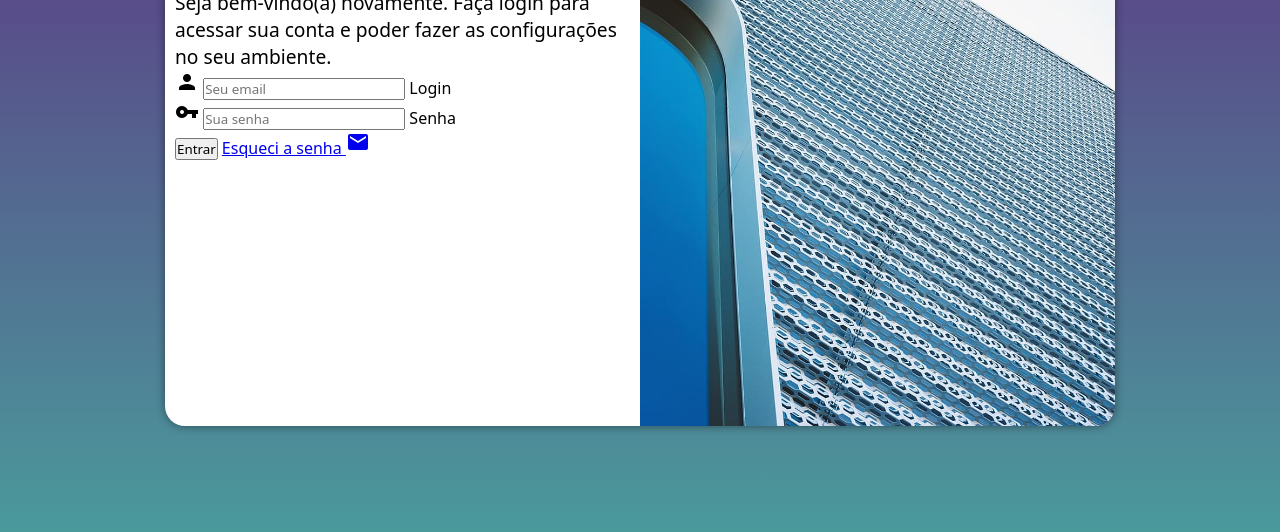
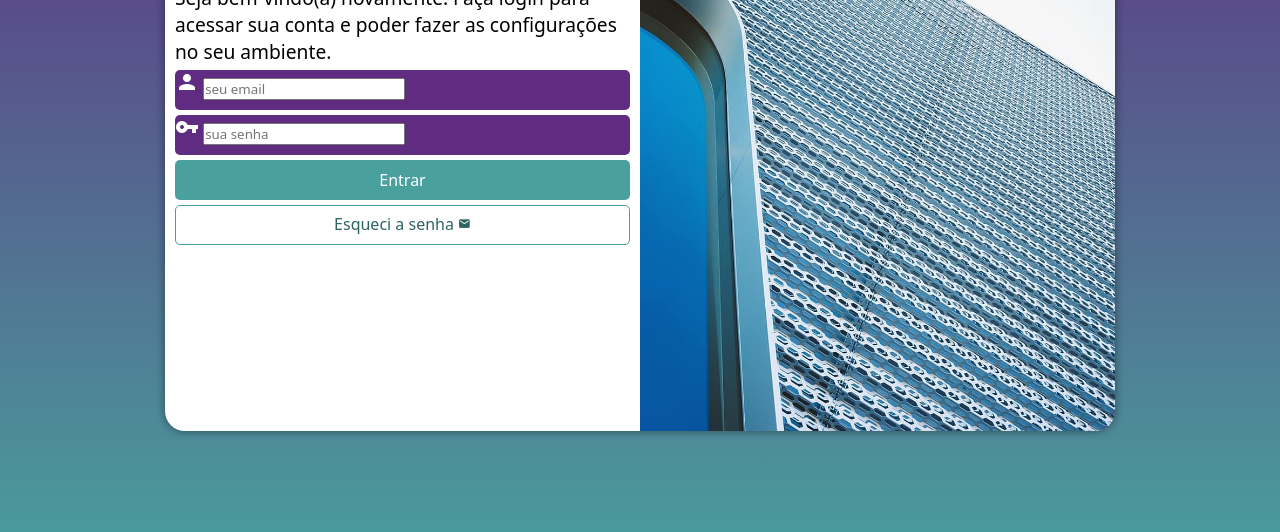
Before and after one commit to hectormonticeli/projeto-login, a plain HTML site: page index.html in a window 1280 px wide. Shown: the part 224-756 px from the top of the page. Drawn offline with Linux system fonts and the light colour scheme.

Commit message:
formatação do formulário

```diff
--- a/estilos/style.css
+++ b/estilos/style.css
@@ -33,7 +33,7 @@ section#login {
 
     background-color: white;
     width: 250px;
-    height: 500px;
+    height: 510px;
     border-radius: 20px;
     box-shadow: 0px 0px 10px rgba(0, 0, 0, 0.45);
 
@@ -64,3 +64,56 @@ div#formulario > h1 {
 div#formulario > p {
     font-size: .8em
 }
+
+form > div.campo {
+    background-color: #5f2c82;
+    width: 100%;
+    display: block;
+    color: white;
+    height: 40px;
+    border-radius: 5px;
+    margin: 5px 0px;
+}
+
+div.campo > label {
+    display: none;
+}
+
+form > input[type='submit'] {
+    display: block;
+    font-size: 1em;
+    width: 100%;
+    height: 40px;
+    background-color: #49a09d;
+    color: white;
+    border: none;
+    border-radius: 5px;
+    cursor: pointer;
+}
+
+form > input[type='submit']:hover {
+    background-color: #2d6361;
+}
+
+form > a.botao {
+    display: block;
+    text-align: center;
+    font-size: 1em;
+    width: 100%;
+    height: 40px;
+    padding-top: 7px;
+    margin-top: 5px;
+    background-color: white;
+    color: #2d6361;
+    border: 1px solid #49a09d;
+    border-radius: 5px;
+    text-decoration: none;
+}
+
+form > a.botao:hover {
+    background-color: #6cece8;
+}
+
+form > a.botao > span {
+    font-size: .8em;
+}
--- a/index.html
+++ b/index.html
@@ -20,16 +20,16 @@
                 <form action="login.php" method="post" autocomplete="on">
                     <div class="campo">
                         <span class="material-icons" id="person">person</span>
-                        <input type="email" name="login" id="ilogin" placeholder="Seu email" autocomplete="email" maxlength="30" required>
+                        <input type="email" name="login" id="ilogin" placeholder="seu email" autocomplete="email" maxlength="30" required>
                         <label for="ilogin">Login</label>
                     </div>
                     <div class="campo">
                         <span class="material-icons">vpn_key</span>
-                        <input type="password" name="senha" id="isenha" placeholder="Sua senha" autocomplete="current-password" minlength="8" maxlength="20" required>
+                        <input type="password" name="senha" id="isenha" placeholder="sua senha" autocomplete="current-password" minlength="8" maxlength="20" required>
                         <label for="isenha">Senha</label>
                     </div>
                     <input type="submit" value="Entrar">
-                    <a href="esqueci.html">Esqueci a senha <span class="material-icons">mail</span></a>
+                    <a href="esqueci.html" class="botao">Esqueci a senha <span class="material-icons">mail</span></a>
                 </form>
             </div>
         </section>
```
